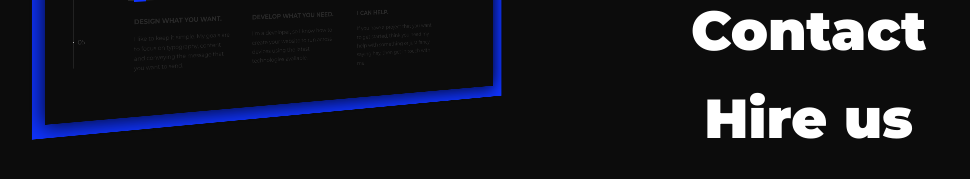
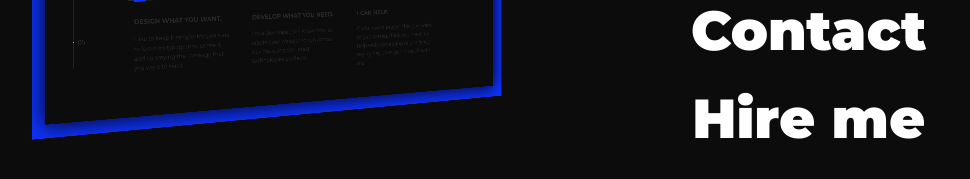
Before and after one commit to makotto0/makotto0, a website: page index.html in a window 1280 px wide. Both pictures are taken after a click on the element 1191 px from the left and 35 px from the top of the page. Shown: the part 457-636 px from the top of the page, without its empty margins (13-983 px from the left). Drawn offline with nearby package versions, Linux system fonts and the light colour scheme.

Commit message:
Header updated

```diff
--- a/index.html
+++ b/index.html
@@ -390,7 +390,7 @@
     <li>Works</li>
     <li>About</li>
     <li>Contact</li>
-    <li>Hire us</li>
+    <li>Hire me</li>
   </ul>
 </div>
 
```
